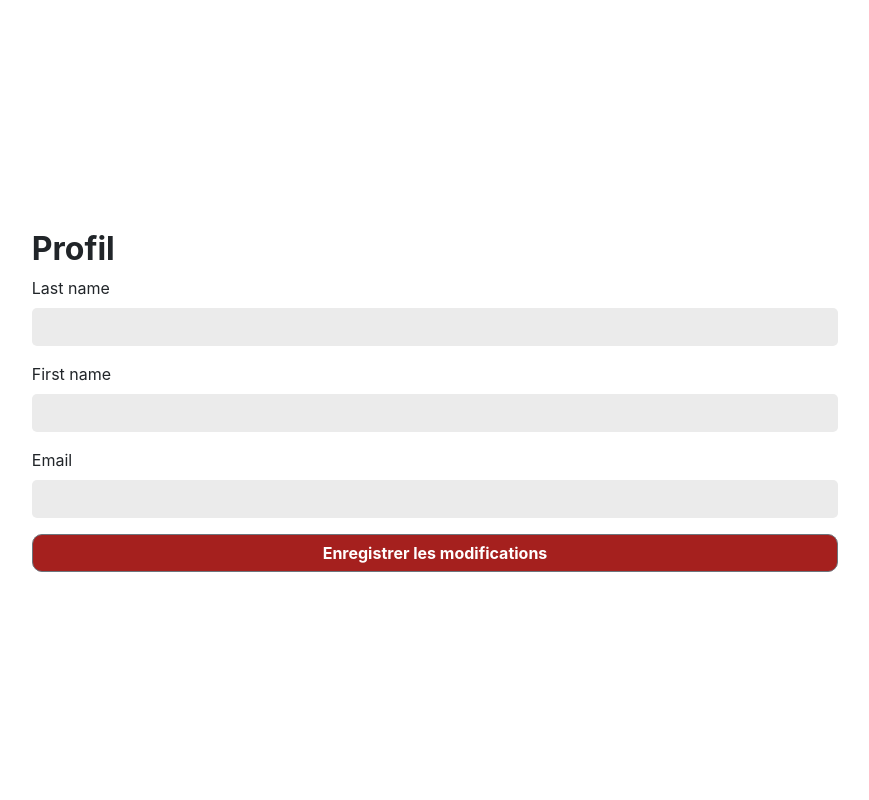
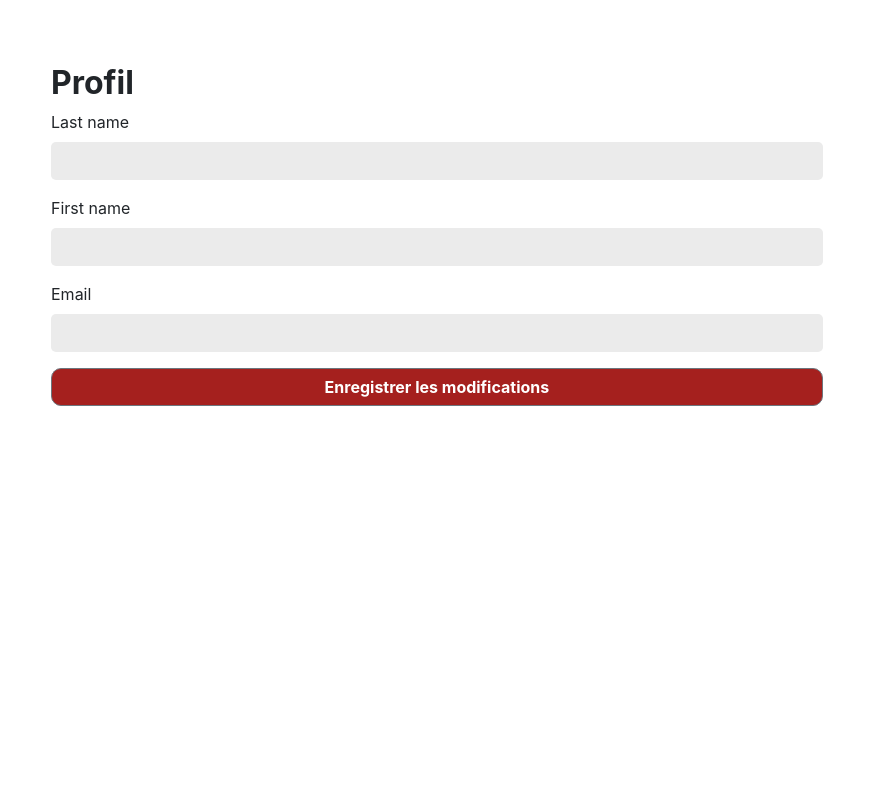
Before and after one commit to MWMatthieuL/ISCOM, a Symfony app: template templates/profile/admin.html.twig in a window 1280 px wide. Shown: the whole page, without its empty margins (13-882 px from the left). Run offline with Twig, Linux system fonts and the light colour scheme; the template is opened without the code that fills it, so the values that code supplies are empty; form fields are guessed from the names that the template uses; style sheets or scripts are compiled from the project's sources; some libraries are stand-ins or nearby versions.

Commit message:
fix style

```diff
--- a/assets/scss/app.scss
+++ b/assets/scss/app.scss
@@ -15,15 +15,13 @@ html {
 body {
   display: flex;
   height: 100% !important;
+  width: 100% !important;
+  position: relative;
 
-  >.container {
+  > .wrapper {
     overflow: auto;
-    display: flex;
-    flex-direction: column;
-    justify-content: space-evenly;
-    align-items: center;
+    width: 77%;
     position: relative;
-    max-width: 70% !important;
-    margin-top: 5vh !important;
+    padding: 4em !important;
   }
 }
--- a/assets/scss/sidebar.scss
+++ b/assets/scss/sidebar.scss
@@ -1,7 +1,6 @@
 #sidebar {
   min-width: 23%;
   max-height: 100%;
-  margin-right: 4em;
   box-shadow: 3px 0 0 #f0f0f0;
 }
 
--- a/templates/base.html.twig
+++ b/templates/base.html.twig
@@ -13,7 +13,7 @@
         {% if app.user.type is defined %}
             {% include 'sidebar.html.twig' %}
         {% endif %}
-<div class="container m-0 p-0">
+        <div class="wrapper m-0 p-0">
             {% if app.user.type is defined %}
                 {% include 'user.html.twig' %}
             {% endif %}
```
Lines whose indentation alone changed are shown as unchanged.
